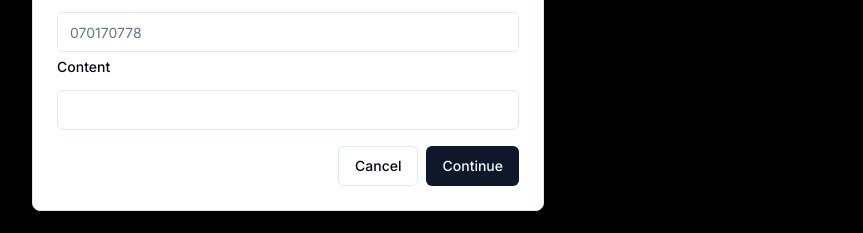
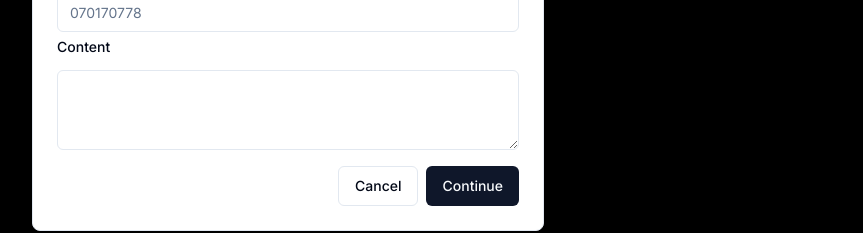
Before and after one commit to Ronexlemon/SupabaseT, a Next.js app: page /account in a window 1280 px wide. Both pictures are taken after a click on the button "Create". Shown: the part 373-606 px from the top of the page, without its empty margins (352-1215 px from the left). Built offline with nearby package versions, Linux system fonts and the light colour scheme; no server answers; the database is empty.

Commit message:
add data

```diff
--- a/src/app/signup/action.tsx
+++ b/src/app/signup/action.tsx
@@ -10,7 +10,7 @@
 }
 export interface blogint{
     phone_number:string,
-    created_at:string,
+    created_at?:string,
     blog_text:string,
     blog_title:string
 
@@ -63,7 +63,8 @@
 export async function fetchdata(){
     const supabase = createClient()
     console.log("satrting")
-    const {data,error} = await supabase.from('blogs').select("*");
+    const {data,error} = await supabase.from('blogs').select("*")
+    ;
     if (error){
         console.log("error is error",error)
 
@@ -71,3 +72,14 @@
 
     return data
 }
+
+
+export async function createBlog(formdata:blogint){
+    const supabase = createClient()
+    const {data,error} = await supabase.from('blogs').insert([formdata]).select();
+    if(error){
+        console.log("error is error",error)
+    }
+    return data
+
+}
--- a/src/components/ui/pages/Account.tsx
+++ b/src/components/ui/pages/Account.tsx
@@ -21,6 +21,8 @@
     AlertDialogTitle,
     AlertDialogTrigger,
   } from "@/components/ui/alert-dialog"
+  import { Textarea } from "@/components/ui/textarea"
+
   import { Button } from "../button";
   import { Label } from "../label";
 
@@ -28,6 +30,7 @@
 import { Bloginterface } from "@/helpers/blogdata";
 import { fetchdata } from "@/app/signup/action";
 import { blogint } from "@/app/signup/action";
+import { createBlog } from "@/app/signup/action";
 
 
 const Account = () => {
@@ -38,6 +41,15 @@
     const [blog,setBlog]=useState<blogint[] | null>([])
 
     const handlePushData = async()=>{
+        if(!title || !phoneNumber || !content){
+            console.log("value is empty")
+            return
+        }
+        const res = await createBlog({phone_number:phoneNumber,blog_text:content,blog_title:title});
+        console.log(res)
+        if(res){
+            setIsopen(false)
+        }
 
     }
     useEffect(()=>{
@@ -74,7 +86,7 @@
       </div>
       <div className="flex flex-col gap-4 ">
         <Label>Content</Label>
-        <Input onChange={(event)=>setContent(event.target.value)}  type="text-area" className="h-10" />
+        <Textarea onChange={(event)=>setContent(event.target.value)}   className="h-10" />
 
       </div>
 
--- /dev/null
+++ b/src/components/ui/textarea.tsx
@@ -0,0 +1,24 @@
+import * as React from "react"
+
+import { cn } from "@/lib/utils"
+
+export interface TextareaProps
+  extends React.TextareaHTMLAttributes<HTMLTextAreaElement> {}
+
+const Textarea = React.forwardRef<HTMLTextAreaElement, TextareaProps>(
+  ({ className, ...props }, ref) => {
+    return (
+      <textarea
+        className={cn(
+          "flex min-h-[80px] w-full rounded-md border border-input bg-background px-3 py-2 text-sm ring-offset-background placeholder:text-muted-foreground focus-visible:outline-none focus-visible:ring-2 focus-visible:ring-ring focus-visible:ring-offset-2 disabled:cursor-not-allowed disabled:opacity-50",
+          className
+        )}
+        ref={ref}
+        {...props}
+      />
+    )
+  }
+)
+Textarea.displayName = "Textarea"
+
+export { Textarea }
```
